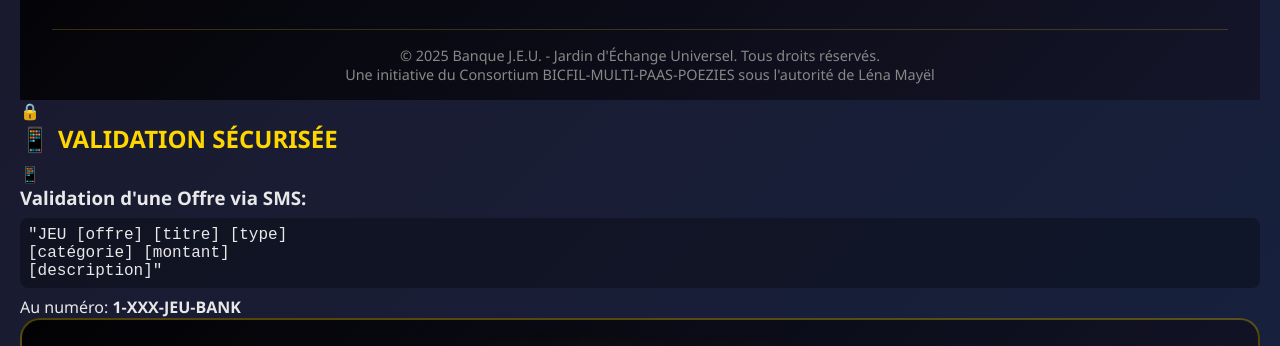
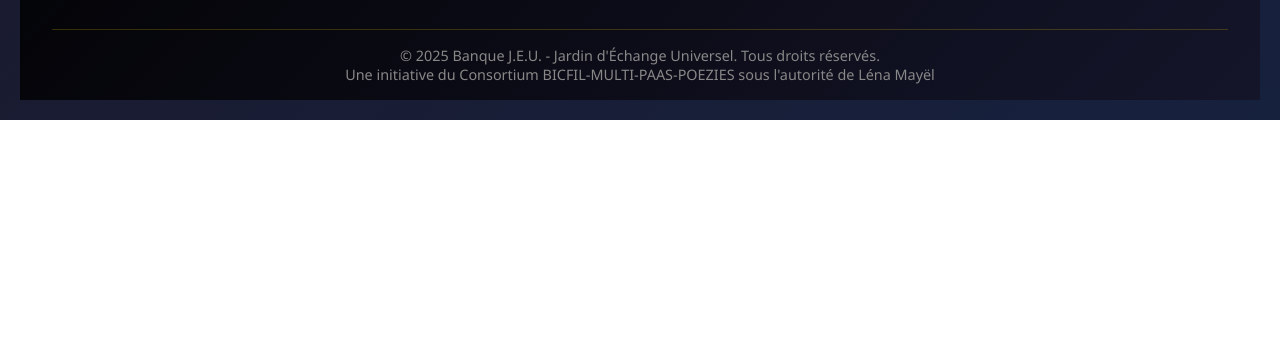
Before and after one commit to jeu-2/banque, a plain HTML site: page client/clientvieux.html in a window 1280 px wide. Shown: the part 1833-2179 px from the top of the page. After the commit the page ends 1953 px from the top, so only its background shows below. Drawn offline with Linux system fonts and the light colour scheme.

Commit message:
Update clientvieux.html

```diff
--- a/client/clientvieux.html
+++ b/client/clientvieux.html
@@ -808,6 +808,8 @@
             handleFormSubmission(e, 'Transaction Enregistrée !');
         });
 <p></p>
+
+    <div class="header">
     <!-- footer -->
     <div class="header">
      <script></script><footer class="footer">
@@ -828,29 +830,4 @@
 </div>
 </div>
 </footer>
-
-        <!-- Module de Validation Sécurisée -->
-        <div class="validation-module">
-            <div class="validation-container">
-                <div class="validation-header">
-                    <span class="validation-lock">🔒</span>
-                    <h2 class="validation-title">VALIDATION SÉCURISÉE</h2>
-                </div>
-
-                <div class="validation-sections">
-                    <div class="validation-section">
-                        <div class="validation-icon">📱</div>
-                        <h3 class="validation-subtitle">Validation d'une Offre via SMS:</h3>
-                        <div class="validation-code-block">
-                            <div class="validation-code">
-                                "JEU [offre] [titre] [type]<br>
-                                [catégorie] [montant]<br>
-                                [description]"
-                            </div>
-                            <div class="validation-number">Au numéro: <strong>1-XXX-JEU-BANK</strong></div>
-                        </div>
-                    </div>
-    <div class="header">
-        <h1>⚡ BANQUE J.E.U. ⚡</h1>
-        <p>JARDIN D'ÉCHANGE UNIVERSEL - MONNAIE COMMUNAUTAIRE</p>
     </div>
```
